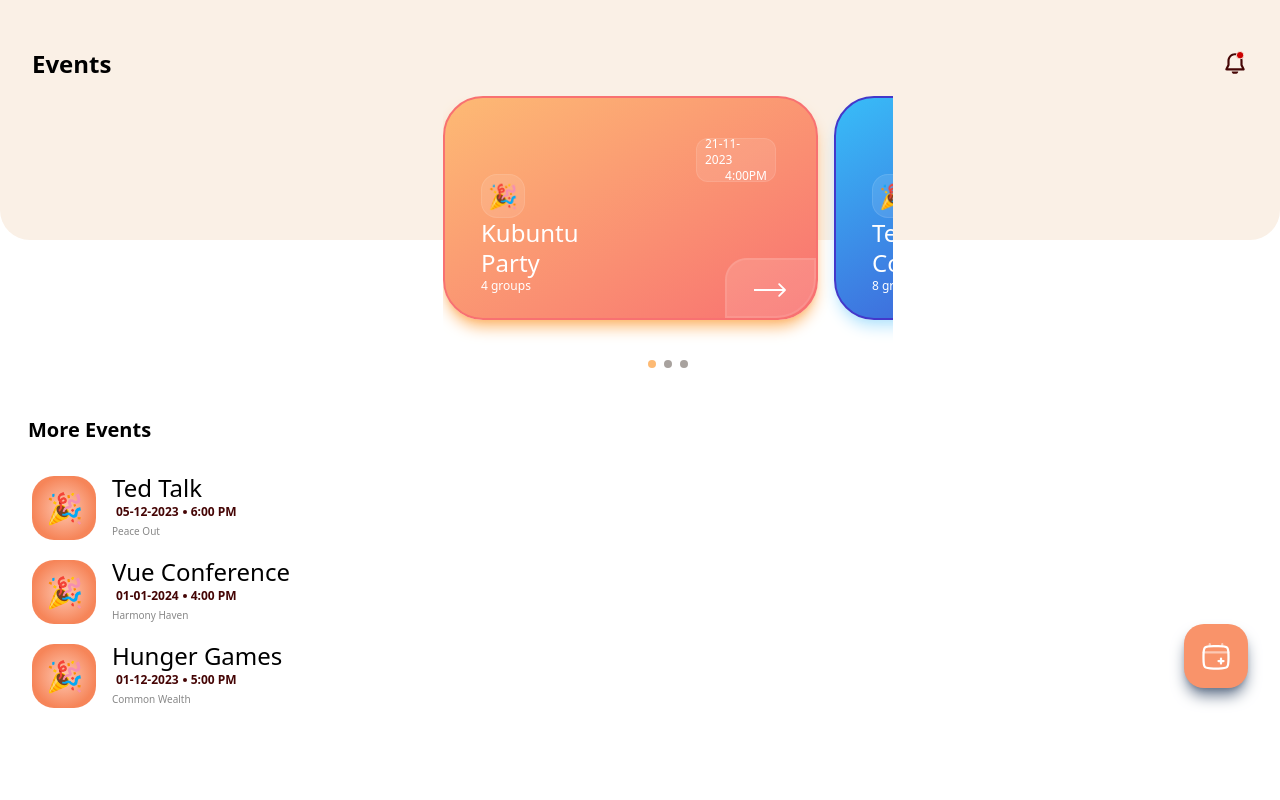
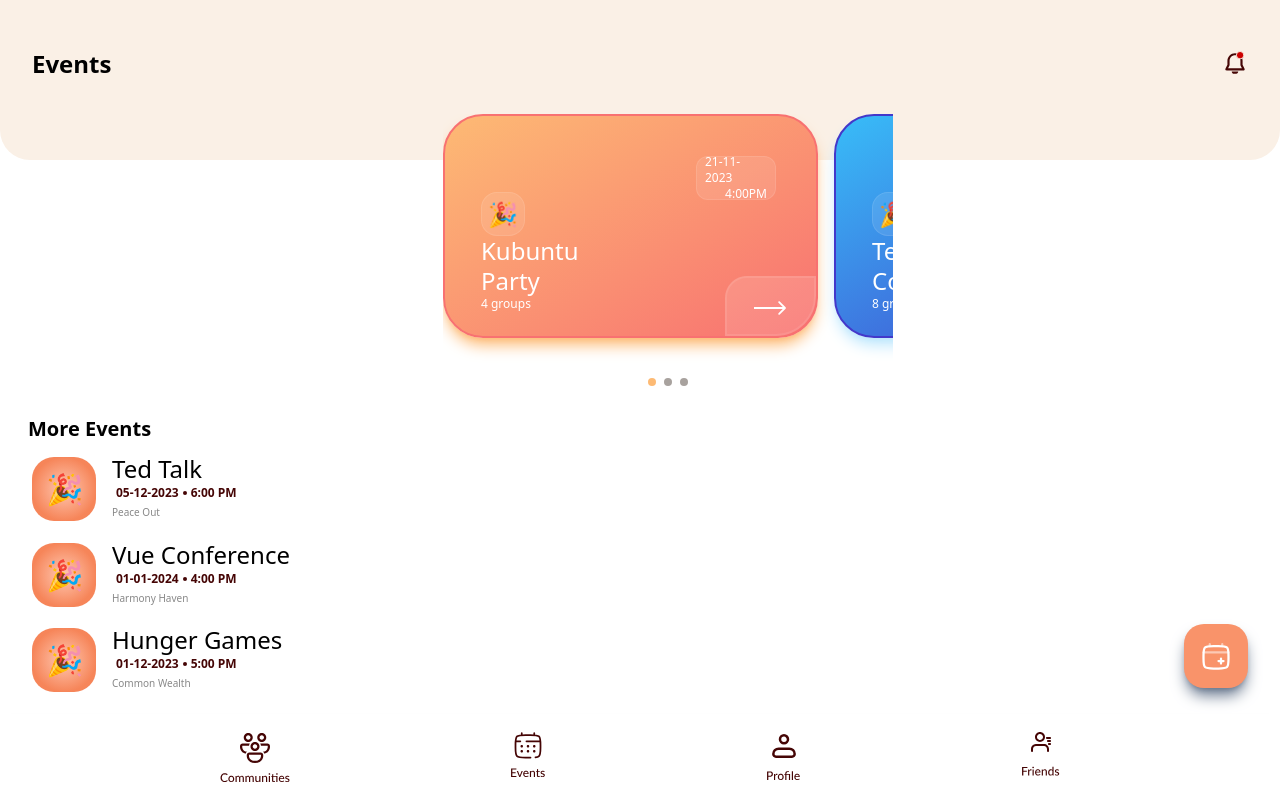
Before and after one commit to assudani66/Palikin, a React (Vite) app: page /events in a window 1280 px wide. Built offline with nearby package versions, Linux system fonts and the light colour scheme.

Commit message:
fix: events nav bar

```diff
--- a/src/pages/events/Events.jsx
+++ b/src/pages/events/Events.jsx
@@ -5,6 +5,7 @@ import { EventCard } from './EventCard'
 import { ActionButton } from '../../components'
 
 import { Carousel } from '../../components'
+import { NavBar } from '../../components'
 
 export const Events = () =>
 {
@@ -15,18 +16,15 @@ export const Events = () =>
 
 
   return (
-    <><Header heading={"Events"} padding={"pb-40"}/>
-    <div className='  '>
-      {/* Put the carousel here in header */}
-      <header className='mt -mt-36'>
+    <>
+    <div className='flex flex-col justify-between h-full  '>
+    <Header heading={"Events"} padding={"pb-20"}/>
       <Carousel />
-      </header>
-
-
-      <h1 className='text-xl font-bold ml-7 mb-8 mt-12'>More Events</h1>
+      <h1 className='text-xl font-bold ml-7 mt-7 mb-3'>More Events</h1>
       {eventList.map(event=>(
         <EventCard event={event} key={event._id} />
       ))}
+      <NavBar />
     <ActionButton type="calendar" />
     </div>
     </>
```
